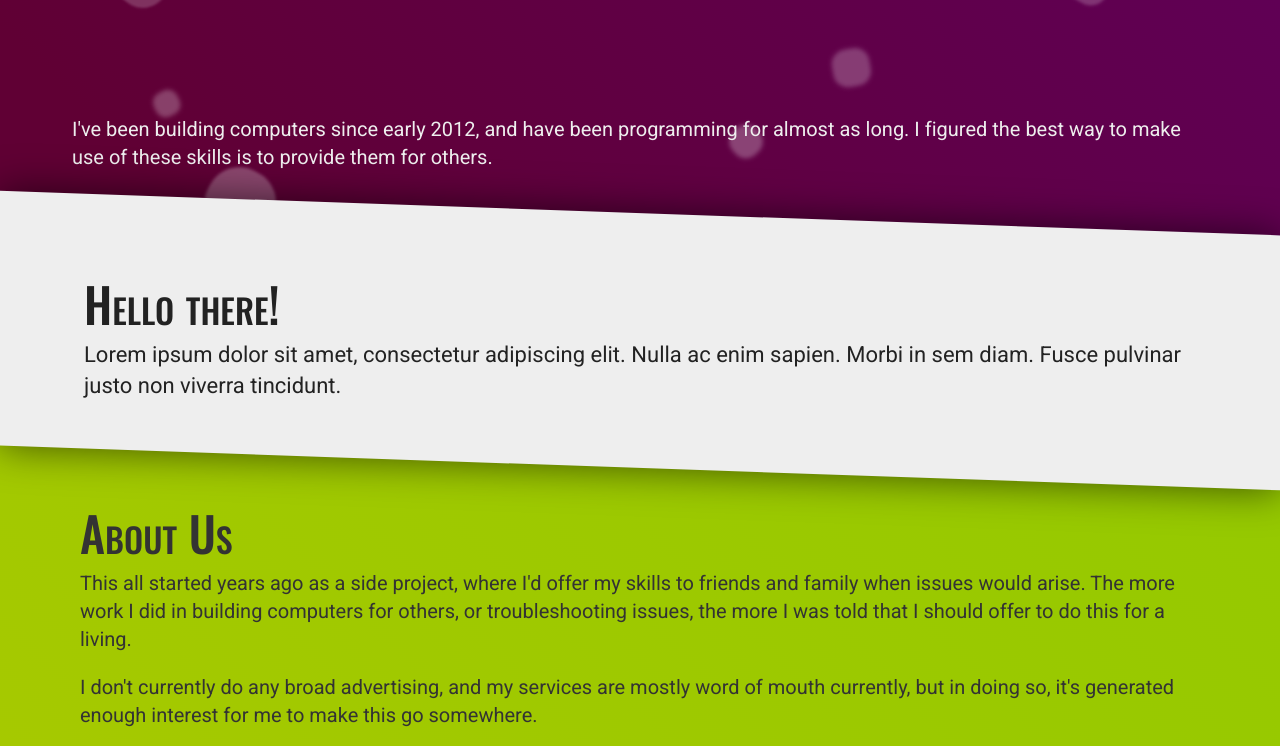
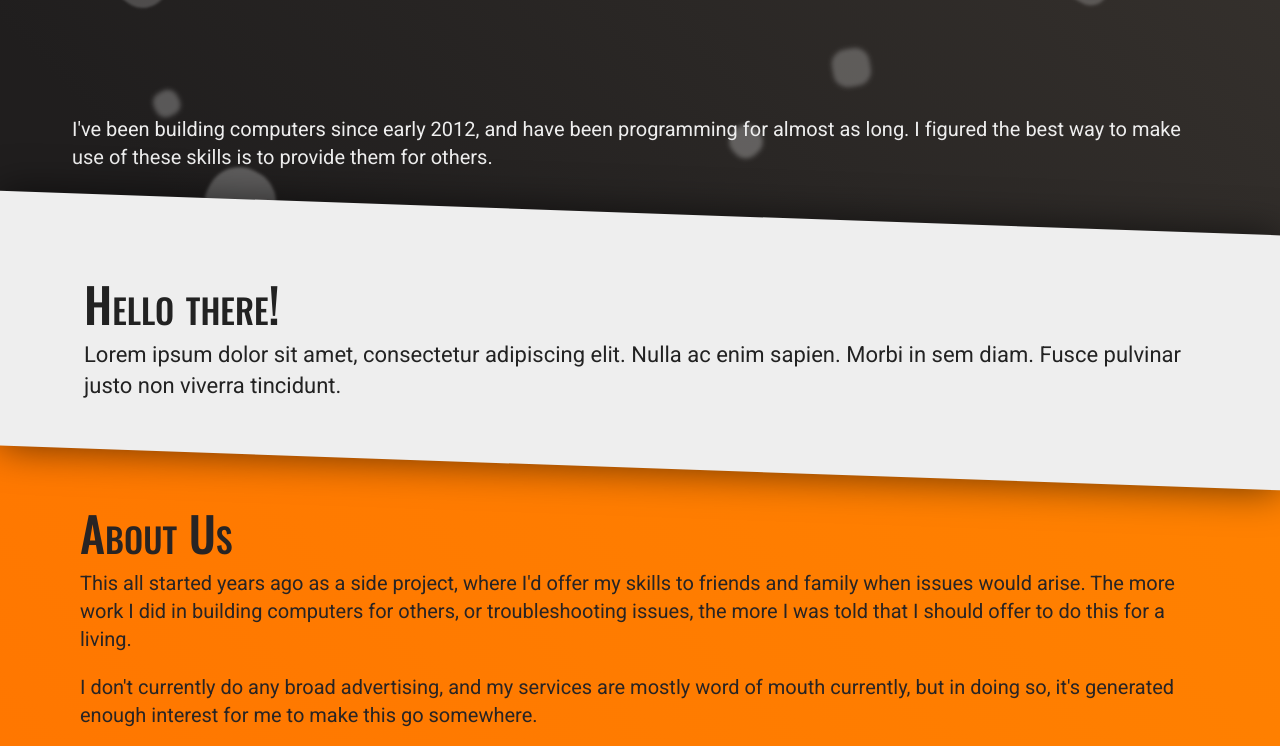
Before and after one commit to TechGeek01/flippedbits.io, a plain HTML site: page index.html in a window 1280 px wide. Shown: the part 565-1311 px from the top of the page. Drawn offline with nearby package versions, Linux system fonts and the light colour scheme.

Commit message:
Updated colors

```diff
--- a/css/style.css
+++ b/css/style.css
@@ -10,13 +10,13 @@
 	 */
 
 	/* General colors */
-	--clr-bg1: #600034;
-	--clr-bg2: #600060;
-	--clr-bg1-alt: #acc900;
-	--clr-bg2-alt: #8ac900;
-	--clr-bg-alt-text: #333;
+	--clr-bg1: #201e1e;
+	--clr-bg2: #3b3631;
+	--clr-bg1-alt: #ff7300;
+	--clr-bg2-alt: #ff8800;
+	--clr-bg-alt-text: #282424;
 	--clr-gray: #3e3f46;
-	--clr-accent: #9bc900;
+	--clr-accent: #ff8800;
 
 	/* Layout & spacing */
 	--content-width:  1200px;
```
